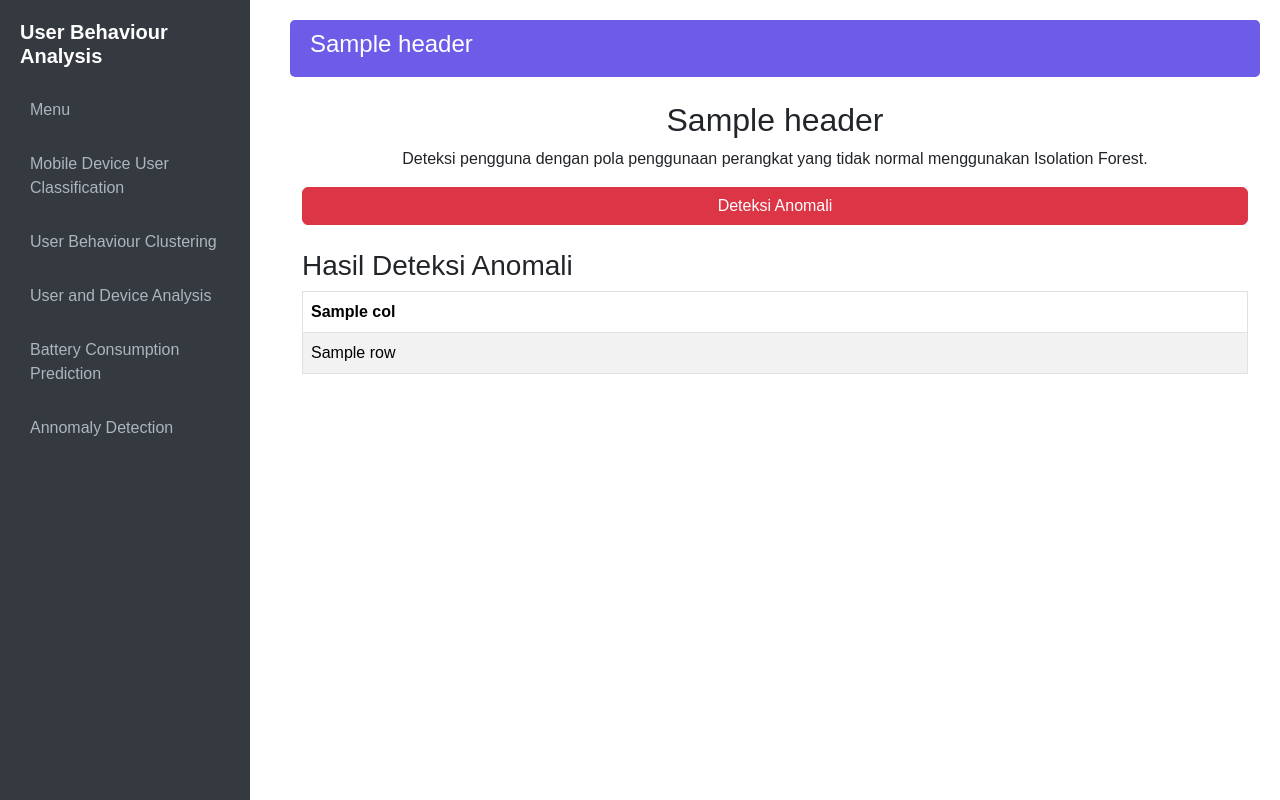
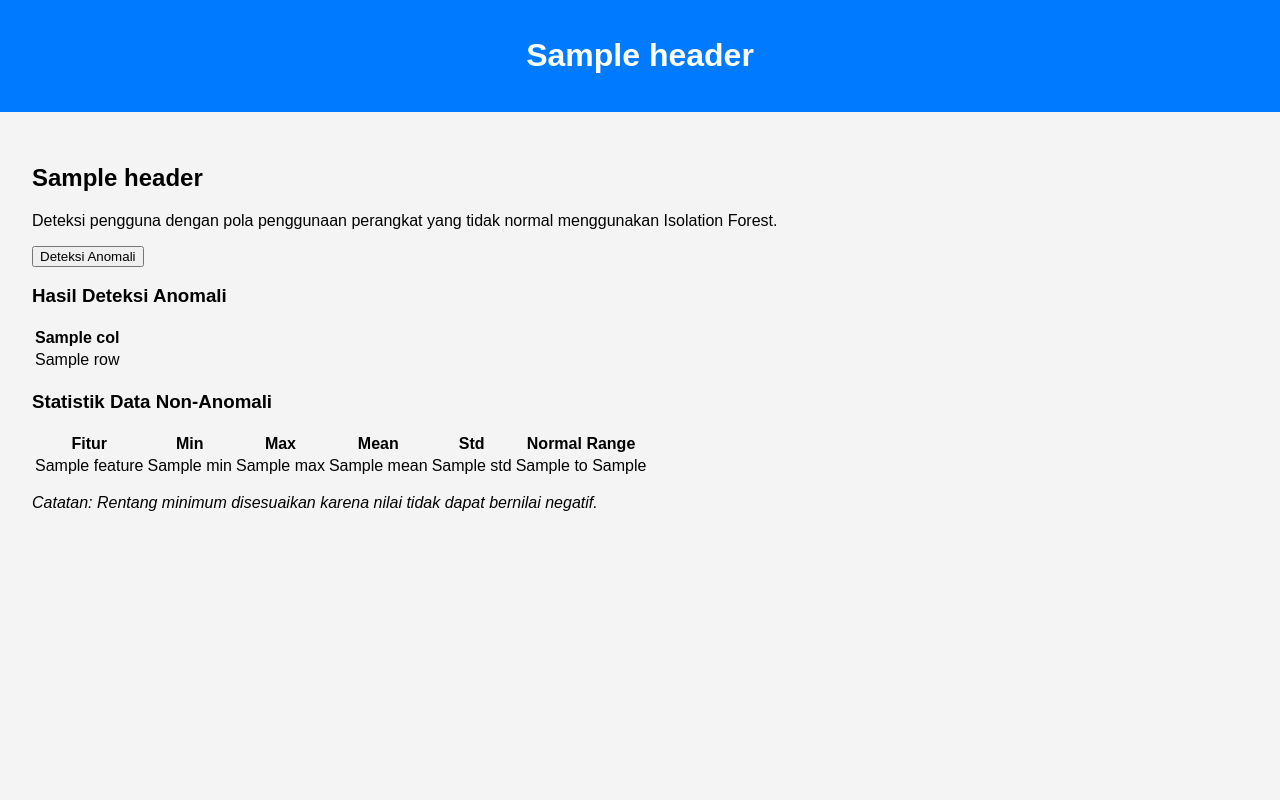
Before and after one commit to marco12893/Data-Mining, a Flask app: template Data Mining/templates/deteksi.html in a window 1280 px wide. Run offline with Flask 3, Linux system fonts and the light colour scheme; the template is opened without the code that fills it: most values are stand-ins (such as "Sample title", 1, 10 or a date in 2020).

Commit message:
Update deteksi.html

```diff
--- a/Data Mining/templates/deteksi.html
+++ b/Data Mining/templates/deteksi.html
@@ -1,4 +1,6 @@
-{% extends "layout.html" %}
+{% extends "base.html" %}
+
+{% block title %}Deteksi Anomali{% endblock %}
 
 {% block content %}
 <div class="container mt-4">
@@ -32,5 +34,37 @@
     </tbody>
 </table>
 {% endif %}
+
+{% if stats %}
+<h3 class="mt-4">Statistik Data Non-Anomali</h3>
+<table class="table table-bordered">
+    <thead>
+        <tr>
+            <th>Fitur</th>
+            <th>Min</th>
+            <th>Max</th>
+            <th>Mean</th>
+            <th>Std</th>
+            <th>Normal Range</th>
+        </tr>
+    </thead>
+    <tbody>
+        {% for feature, stat in stats.items() %}
+        <tr>
+            <td>{{ feature }}</td>
+            <td>{{ stat.min }}</td>
+            <td>{{ stat.max }}</td>
+            <td>{{ stat.mean }}</td>
+            <td>{{ stat.std }}</td>
+            <td>{{ stat.normal_range_min }} to {{ stat.normal_range_max }}</td>
+        </tr>
+        {% endfor %}
+    </tbody>
+</table>
+<p><em>Catatan: Rentang minimum disesuaikan karena nilai tidak dapat bernilai negatif.</em></p>
+
+{% endif %}
+
+
 </div>
 {% endblock %}
```
Lines whose indentation alone changed are shown as unchanged.
